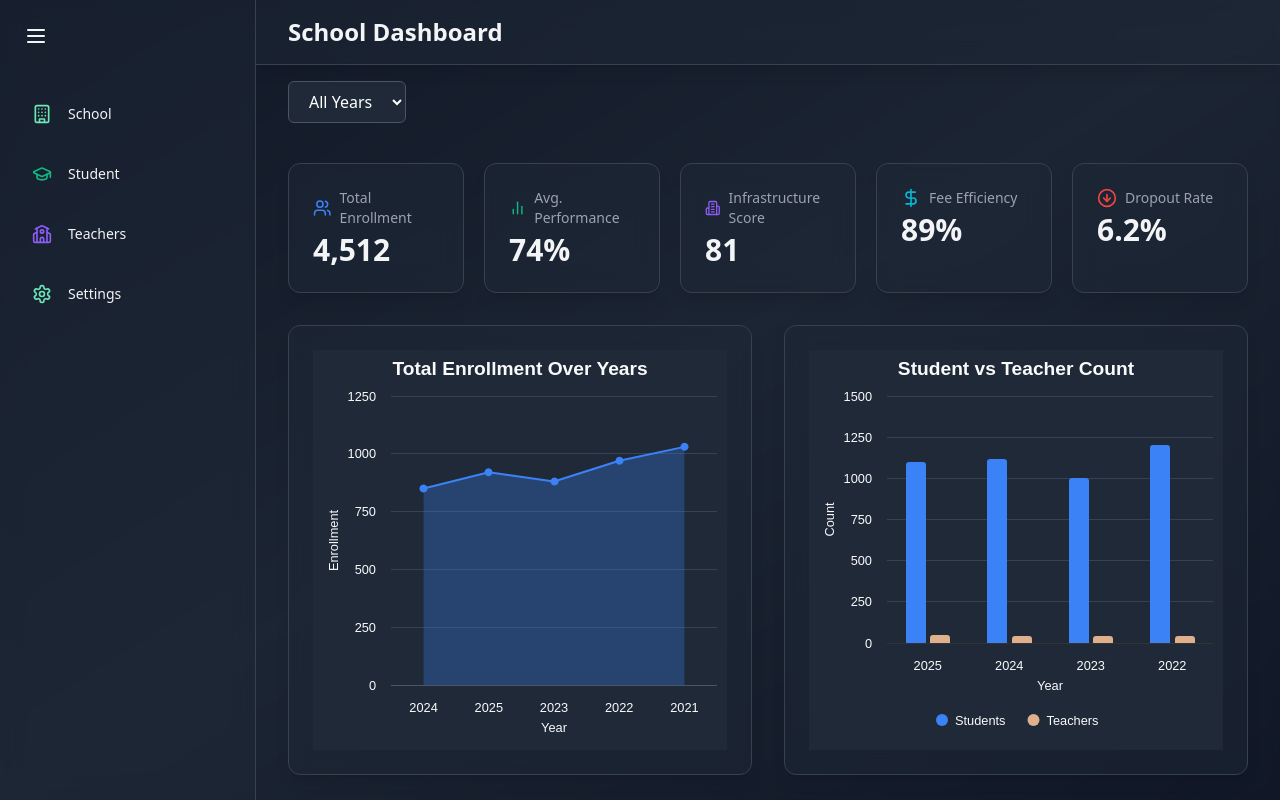
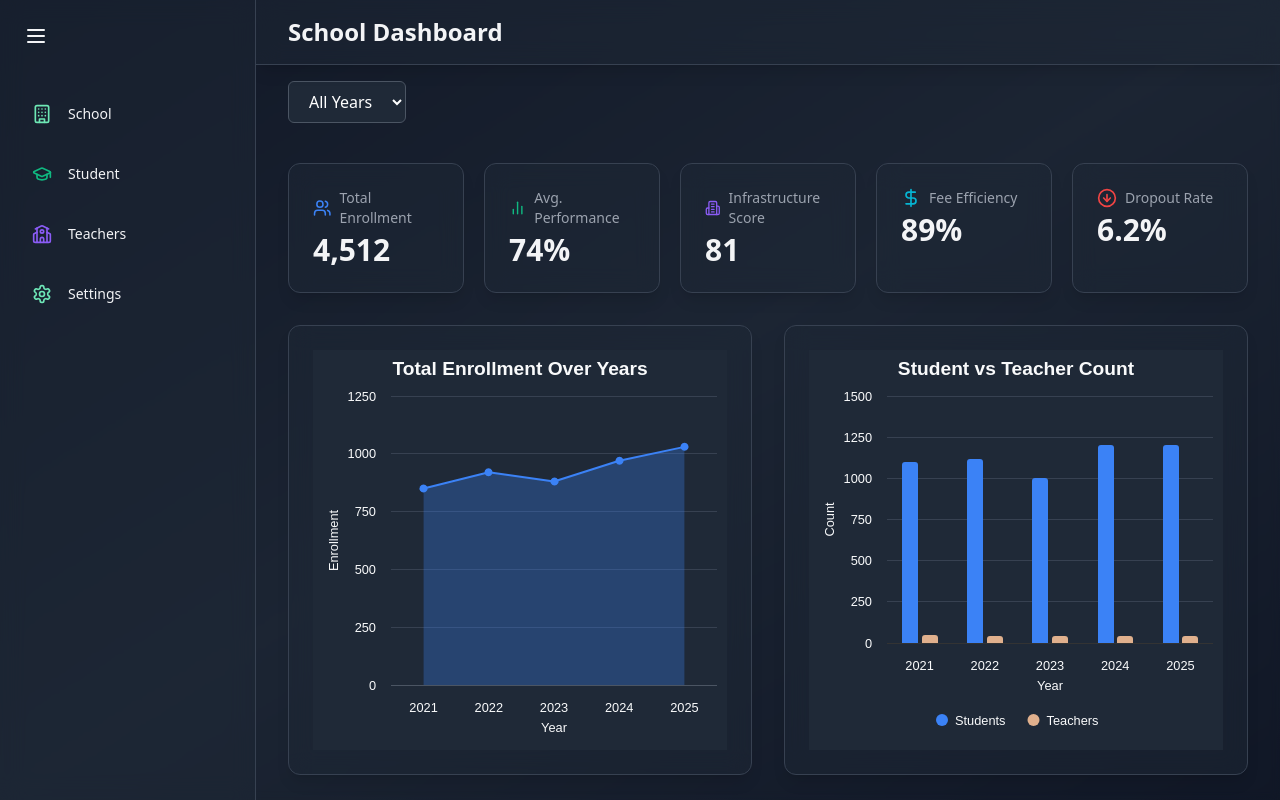
Before and after one commit to mudassirms/MaverickIgnite, a React (Vite) app: page / in a window 1280 px wide. Built offline with nearby package versions, Linux system fonts and the light colour scheme.

Commit message:
updated years

```diff
--- a/src/components/School/FeeCollectionEfficiency.jsx
+++ b/src/components/School/FeeCollectionEfficiency.jsx
@@ -4,11 +4,11 @@ import HighchartsReact from "highcharts-react-official";
 
 // Sample data for fee collection efficiency (only for one school)
 const allFeeData = [
-  { school: "High School", efficiency: 96, year: "2025" },
-  { school: "High School", efficiency: 89, year: "2024" },
+  { school: "High School", efficiency: 96, year: "2021" },
+  { school: "High School", efficiency: 89, year: "2022" },
   { school: "High School", efficiency: 92, year: "2023" },
-  { school: "High School", efficiency: 85, year: "2022" },
-  { school: "High School", efficiency: 91, year: "2021" },
+  { school: "High School", efficiency: 85, year: "2024" },
+  { school: "High School", efficiency: 91, year: "2025" },
 ];
 
 const FeeCollectionEfficiency = ({ year }) => {
--- a/src/components/School/SchoolAveragePerformance.jsx
+++ b/src/components/School/SchoolAveragePerformance.jsx
@@ -4,10 +4,11 @@ import HighchartsReact from "highcharts-react-official";
 
 // Sample data for all schools and years
 const allPerformanceData = [
-  { school: "Greenwood High", average: 72, year: "2022" },
-  { school: "Greenwood High", average: 78, year: "2023" },
-  { school: "Greenwood High", average: 81, year: "2024" },
-  { school: "Greenwood High", average: 85, year: "2025" },
+  {school:"High School", average: 65, year: "2021"},
+  { school: "High School", average: 72, year: "2022" },
+  { school: "High School", average: 78, year: "2023" },
+  { school: "High School", average: 81, year: "2024" },
+  { school: "High School", average: 85, year: "2025" },
 ];
 
 const SchoolYearWisePerformance = ({ year }) => {
--- a/src/components/School/StudentTeacherRatio.jsx
+++ b/src/components/School/StudentTeacherRatio.jsx
@@ -4,10 +4,11 @@ import HighchartsReact from "highcharts-react-official";
 
 // Updated data structure with student & teacher counts
 const allRatioData = [
-  { school: "High School", students: 1100, teachers: 50, type: "Private", year: "2025" },
-  { school: "High School", students: 1120, teachers: 40, type: "Private", year: "2024" },
+  { school: "High School", students: 1100, teachers: 50, type: "Private", year: "2021" },
+  { school: "High School", students: 1120, teachers: 40, type: "Private", year: "2022" },
   { school: "High School", students: 1000, teachers: 40, type: "Private", year: "2023" },
-  { school: "High School", students: 1200, teachers: 40, type: "Private", year: "2022" },
+  { school: "High School", students: 1200, teachers: 40, type: "Private", year: "2024" },
+  { school: "High School", students: 1200, teachers: 40, type: "Private", year: "2025"},
 ];
 
 const StudentTeacherRatioPerSchool = ({ year }) => {
--- a/src/components/School/TeacherVacancyRate.jsx
+++ b/src/components/School/TeacherVacancyRate.jsx
@@ -4,11 +4,11 @@ import HighchartsReact from "highcharts-react-official";
 
 // Sample data with year and vacancy rate
 const allVacancyData = [
-  { year: "2025", vacancy: 10 },
-  { year: "2024", vacancy: 12 },
-  { year: "2023", vacancy: 7 },
-  { year: "2022", vacancy: 15 },
   { year: "2021", vacancy: 21 },
+  { year: "2022", vacancy: 10 },
+  { year: "2023", vacancy: 12 },
+  { year: "2024", vacancy: 7 },
+  { year: "2025", vacancy: 15 },
 ];
 
 const TeacherVacancyRate = ({ year }) => {
--- a/src/components/School/TotalEnrollment.jsx
+++ b/src/components/School/TotalEnrollment.jsx
@@ -4,11 +4,11 @@ import HighchartsReact from "highcharts-react-official";
 
 // Sample enrollment data for one school (no schoolType filtering)
 const allEnrollmentData = [
-  { year: "2024", enrollment: 850 },
-  { year: "2025", enrollment: 920 },
+  { year: "2021", enrollment: 850 },
+  { year: "2022", enrollment: 920 },
   { year: "2023", enrollment: 880 },
-  { year: "2022", enrollment: 970 },
-  { year: "2021", enrollment: 1030 },
+  { year: "2024", enrollment: 970 },
+  { year: "2025", enrollment: 1030 },
   // { year: "2023", enrollment: 1100 },
 ];
 
```
